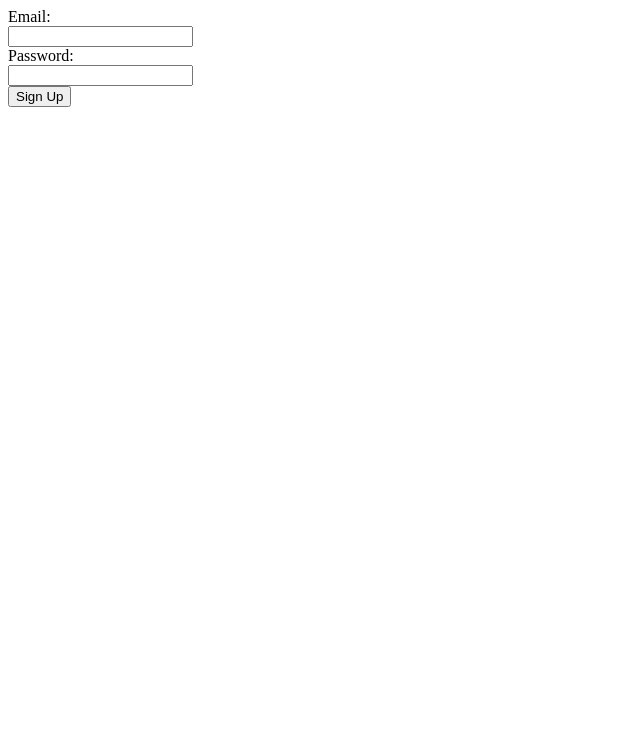
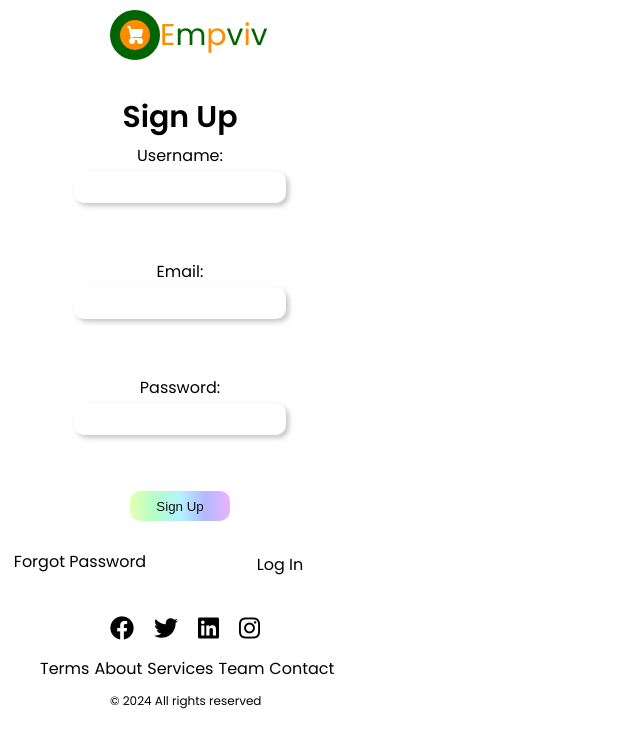
Before and after one commit to Stephen-J4455/Advancesignin, a plain HTML site: page index.html in a window 1280 px wide. Shown: the whole page, without its empty margins (0-640 px from the left). Drawn offline with Linux system fonts and the light colour scheme.

Commit message:
Add files via upload

```diff
--- a/index.html
+++ b/index.html
@@ -2,70 +2,130 @@
 <html lang="en">
     <head>
         <meta charset="UTF-8" />
+        <meta http-equiv="X-UA-Compatible" content="IE=edge" />
         <meta name="viewport" content="width=device-width, initial-scale=1.0" />
-        <title>Sign Up Form</title>
-    </head>
-    <body>
-        <form id="signupForm">
-            <label for="email">Email:</label><br />
-            <input type="email" id="email" name="email" required /><br />
-            <label for="password">Password:</label><br />
-            <input
-                type="password"
-                id="password"
-                name="password"
-                required
-            /><br />
-            <button type="submit">Sign Up</button>
-        </form>
-
-        <!-- Firebase SDK -->
+        <title>Online Store Sign Up page</title>
+        <link rel="stylesheet" href="AdvanceSignin.css" \ />
+        <link
+            rel="stylesheet"
+            href="https://cdnjs.cloudflare.com/ajax/libs/font-awesome/6.4.0/css/all.min.css"
+            integrity="-iecdLmaskl7CVkqkXNQ/ZH/XLlvWZOJyj7Yy7tcenmpD1ypASozpmT/E0iPtmFIB46ZmdtAc9eNBvH0H/ZpiBw=="
+            crossorigin="anonymous"
+            referrerpolicy="no-referrer"
+        />
+        <link rel="preconnect" href="https://fonts.googleapis.com" />
+        <link rel="preconnect" href="https://fonts.gstatic.com" crossorigin />
+        <link
+            href="https://fonts.googleapis.com/css2?family=Poppins:wght@400;500;600&display=swap"
+            rel="stylesheet"
+        />
+        <link rel="stylesheet" href="styles.css" />
+        <script type="module" src="register.js" defer></script>
         <script src="https://www.gstatic.com/firebasejs/9.0.2/firebase-app.js"></script>
         <script src="https://www.gstatic.com/firebasejs/9.0.2/firebase-auth.js"></script>
+    </head>
 
-        <script>
-            import { initializeApp } from "https://www.gstatic.com/firebasejs/10.12.1/firebase-app.js";
-            import {
-                getAuth,
-                createUserWithEmailAndPassword,
-                signInWithEmailAndPassword
-            } from "https://www.gstatic.com/firebasejs/10.12.1/firebase-auth.js";
-            import {
-                getFirestore,
-                setdoc,
-                doc
-            } from "https://www.gstatic.com/firebasejs/10.12.1/firebase-firestore.js";
-            // Your web app's Firebase configuration
-            const firebaseConfig = {
-                apiKey: "AIzaSyCG7fRw21apfTA36HKl5LbVWiHI_8zk12A",
-                authDomain: "signup-bfcf8.firebaseapp.com",
-                projectId: "signup-bfcf8",
-                storageBucket: "signup-bfcf8.appspot.com",
-                messagingSenderId: "862509936181",
-                appId: "1:862509936181:web:6a16490f27a97bac7bcb7c"
-            };
+    <body>
+        <div class="logo">
+            <span>
+                <svg
+                    class="w-6 h-6 text-gray-800 dark:text-white"
+                    aria-hidden="true"
+                    xmlns="http://www.w3.org/2000/svg"
+                    width="24"
+                    height="24"
+                    fill="currentColor"
+                    viewBox="0 0 24 24"
+                >
+                    <path
+                        fill-rule="evenodd"
+                        d="M4 4a1 1 0 0 1 1-1h1.5a1 1 0 0 1 .979.796L7.939 6H19a1 1 0 0 1 .979 1.204l-1.25 6a1 1 0 0 1-.979.796H9.605l.208 1H17a3 3 0 1 1-2.83 2h-2.34a3 3 0 1 1-4.009-1.76L5.686 5H5a1 1 0 0 1-1-1Z"
+                        clip-rule="evenodd"
+                    />
+                </svg>
+            </span>
+            <span> E </span>
+            <span>
+                <!--Tab to edit-->
+                m
+            </span>
+            <span>
+                <!--Tab to edit-->
+                p
+            </span>
+            <span>
+                <!--Tab to edit-->
+                v
+            </span>
+            <span>
+                <!--Tab to edit-->
+                i
+            </span>
+            <span>
+                <!--Tab to edit-->
+                v
+            </span>
+        </div>
+        <!--  signUp message -->
+        <div id="signUpMessage" class="sign-up-message"></div>
+        <!-- end of sign up message -->
+        <div class="sign-up-container">
+            <h2 class="sign-up">Sign Up</h2>
+            <form>
+                <label for="username">Username:</label>
+                <input
+                    class="input"
+                    type="text"
+                    id="username"
+                    name="username"
+                    required
+                /><br /><br />
 
-            // Initialize Firebase
-            firebase.initializeApp(firebaseConfig);
+                <label for="email">Email:</label>
+                <input
+                    class="input"
+                    type="email"
+                    id="email"
+                    name="email"
+                    required
+                /><br /><br />
 
-            const signupForm = document.getElementById("signupForm");
-            signupForm.addEventListener("submit", e => {
-                e.preventDefault();
-                const email = signupForm["email"].value;
-                const password = signupForm["password"].value;
+                <label for="password">Password:</label>
+                <input
+                    class="input"
+                    type="password"
+                    id="password"
+                    name="password"
+                    required
+                /><br /><br />
 
-                firebase
-                    .auth()
-                    .createUserWithEmailAndPassword(email, password)
-                    .then(userCredential => {
-                        // Signed up successfully
-                        console.log("User signed up:", userCredential.user);
-                    })
-                    .catch(error => {
-                        // Handle errors
-                        console.error("Sign up error:", error.message);
-                    });
-            });
-        </script>
+                <input
+                    id="submit"
+                    class="submit"
+                    type="submit"
+                    value="Sign Up"
+                />
+                <a class="forgot-password" href=""> Forgot Password </a>
+                <a class="log-in" href="#"> Log In </a>
+            </form>
+        </div>
+        <footer>
+            <section>
+                <ul class="socials">
+                    <li><a class="fa-brands fa-facebook"></a></li>
+                    <li><a class="fa-brands fa-twitter"></a></li>
+                    <li><a class="fa-brands fa-linkedin"></a></li>
+                    <li><a class="fa-brands fa-instagram"></a></li>
+                </ul>
+                <ul class="links">
+                    <li><a>Terms</a></li>
+                    <li><a>About</a></li>
+                    <li><a>Services</a></li>
+                    <li><a>Team</a></li>
+                    <li><a>Contact</a></li>
+                </ul>
+                <p class="legal">© 2024 All rights reserved</p>
+            </section>
+        </footer>
     </body>
 </html>
--- /dev/null
+++ b/register.js
@@ -0,0 +1,50 @@
+// Import the functions you need from the SDKs you need
+import { initializeApp } from "https://www.gstatic.com/firebasejs/10.12.1/firebase-app.js";
+import {
+    getAuth,
+    createUserWithEmailAndPassword,
+    signInWithEmailAndPassword
+} from "https://www.gstatic.com/firebasejs/10.12.1/firebase-auth.js";
+import {
+    getFirestore,
+    setdoc,
+    doc
+} from "https://www.gstatic.com/firebasejs/10.12.1/firebase-firestore.js";
+// https://firebase.google.com/docs/web/setup#available-libraries
+import { getAuth, createUserWithEmailAndPassword } from "firebase/auth";
+
+// Your web app's Firebase configuration
+const firebaseConfig = {
+    apiKey: "AIzaSyCG7fRw21apfTA36HKl5LbVWiHI_8zk12A",
+    authDomain: "signup-bfcf8.firebaseapp.com",
+    projectId: "signup-bfcf8",
+    storageBucket: "signup-bfcf8.appspot.com",
+    messagingSenderId: "862509936181",
+    appId: "1:862509936181:web:6a16490f27a97bac7bcb7c"
+};
+
+// Initialize Firebase
+const app = initializeApp(firebaseConfig);
+
+const submit = document.getElementById("submitBrn");
+submit.addEventListener("click", function (event) {
+    event.preventDefault();
+    const username = document.getElementById("username");
+    const email = document.getElementById("email");
+    const password = document.getElementById("password");
+
+    const auth = getAuth();
+    createUserWithEmailAndPassword(auth, email, password)
+        .then(userCredential => {
+            // Signed up
+            const user = userCredential.user;
+            // ...
+            console.log('Creating');
+        })
+        .catch(error => {
+            const errorCode = error.code;
+            const errorMessage = error.message;
+            console.log('Erro creating Account');
+            // ..
+        });
+});
```
